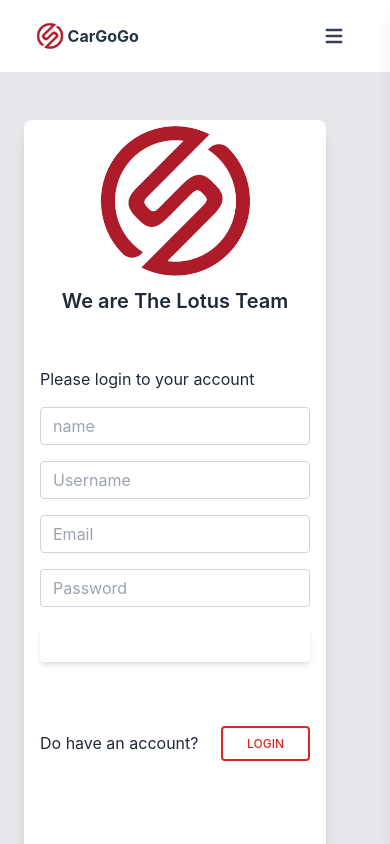
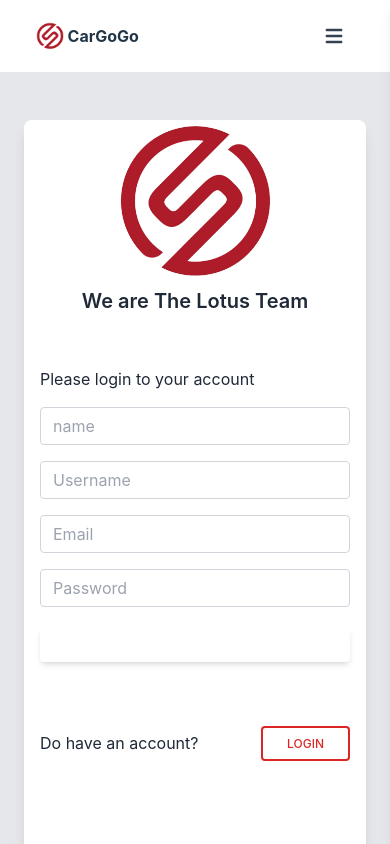
Before and after one commit to RiyaBulia12/Cargogo-front-end, a React (Vite) app: page /sign-up in a window 390 px wide. Shown: the top 844 px of the page. Built offline with nearby package versions, Linux system fonts and the light colour scheme.

Commit message:
Fixed position for registrations & text hover issue

```diff
--- a/src/components/Navbar.jsx
+++ b/src/components/Navbar.jsx
@@ -84,28 +84,28 @@ export default function Navbar() {
             {!isUserLoggedIn ? (
               <>
               <li className={`px-4 py-2 md:hover:border-b-4 md:hover:border-red-700 ${menuTextColor} transform transition-all duration-300`}>
-                <Link to="/sign-in" className="p-4 block font-semibold uppercase py-2 pl-3 pr-4 text-base md:border-0 md:hover:text-white md:p-0">Sign in</Link>
+                <Link to="/sign-in" className="p-4 block font-semibold uppercase py-2 pl-3 pr-4 text-base md:border-0  md:p-0">Sign in</Link>
               </li>
               <li className={`px-4 py-2 md:hover:border-b-4 md:hover:border-red-700 ${menuTextColor} transform transition-all duration-300`}>
-                <Link to="/sign-up" className="p-4 block font-semibold uppercase py-2 pl-3 pr-4 text-base md:border-0 md:hover:text-white md:p-0">Sign up</Link>
+                <Link to="/sign-up" className="p-4 block font-semibold uppercase py-2 pl-3 pr-4 text-base md:border-0  md:p-0">Sign up</Link>
               </li>
               </>
             ) : (
               <>
               <li className={`px-4 py-2 md:hover:border-b-4 md:hover:border-red-700 ${menuTextColor} transform transition-all duration-300`}>
-                <Link to="/cars" className="p-4 block font-semibold uppercase py-2 pl-3 pr-4 text-base md:border-0 md:hover:text-white md:p-0">Cars</Link>
+                <Link to="/cars" className="p-4 block font-semibold uppercase py-2 pl-3 pr-4 text-base md:border-0  md:p-0">Cars</Link>
               </li>
               <li className={`px-4 py-2 md:hover:border-b-4 md:hover:border-red-700 ${menuTextColor} transform transition-all duration-300`}>
-                <Link to="/add" className="p-4 block font-semibold uppercase py-2 pl-3 pr-4 text-base md:border-0 md:hover:text-white md:p-0">Add Cars</Link>
+                <Link to="/add" className="p-4 block font-semibold uppercase py-2 pl-3 pr-4 text-base md:border-0  md:p-0">Add Cars</Link>
               </li>
               <li className={`px-4 py-2 md:hover:border-b-4 md:hover:border-red-700 ${menuTextColor} transform transition-all duration-300`}>
-                <Link to="/delete" className="p-4 block font-semibold uppercase py-2 pl-3 pr-4 text-base md:border-0 md:hover:text-white md:p-0">Delete Cars</Link>
+                <Link to="/delete" className="p-4 block font-semibold uppercase py-2 pl-3 pr-4 text-base md:border-0  md:p-0">Delete Cars</Link>
               </li>
               <li className={`px-4 py-2 md:hover:border-b-4 md:hover:border-red-700 ${menuTextColor} transform transition-all duration-300`}>
-                <Link to={`/favorite`} className="p-4 block font-semibold uppercase py-2 pl-3 pr-4 text-base md:border-0 md:hover:text-white md:p-0">Favorites</Link>
+                <Link to={`/favorite`} className="p-4 block font-semibold uppercase py-2 pl-3 pr-4 text-base md:border-0  md:p-0">Favorites</Link>
               </li>
               <li className={`px-4 py-2 md:hover:border-b-4 md:hover:border-red-700 ${menuTextColor} transform transition-all duration-300`}>
-                <button onClickCapture={logout} className="p-4 block font-semibold uppercase py-2 pl-3 pr-4 text-base md:hover:bg-transparent md:border-0 md:hover:text-white md:p-0">Logout</button>
+                <button onClickCapture={logout} className="p-4 block font-semibold uppercase py-2 pl-3 pr-4 text-base md:hover:bg-transparent md:border-0  md:p-0">Logout</button>
               </li>
               </>
             )}
--- a/src/components/Register.jsx
+++ b/src/components/Register.jsx
@@ -40,7 +40,7 @@ function Register() {
 
   return (
     <section className="h-full gradient-form bg-gray-200 md:h-screen">
-      <div className="container py-12 px-6 h-full">
+      <div className="py-12 px-6 h-full">
         <div className="flex justify-center items-center flex-wrap h-full g-6 text-gray-800">
           <div className="xl:w-10/12">
             <div className="block bg-white shadow-lg rounded-lg">
--- a/src/components/login.jsx
+++ b/src/components/login.jsx
@@ -36,7 +36,7 @@ function Login() {
 
   return (
     <section className="h-full gradient-form bg-gray-200 md:h-screen">
-      <div className="container py-12 px-6 h-full">
+      <div className="py-12 px-6 h-full">
         <div className="flex justify-center items-center flex-wrap h-full g-6 text-gray-800">
           <div className="xl:w-10/12">
             <div className="block bg-white shadow-lg rounded-lg">
```
